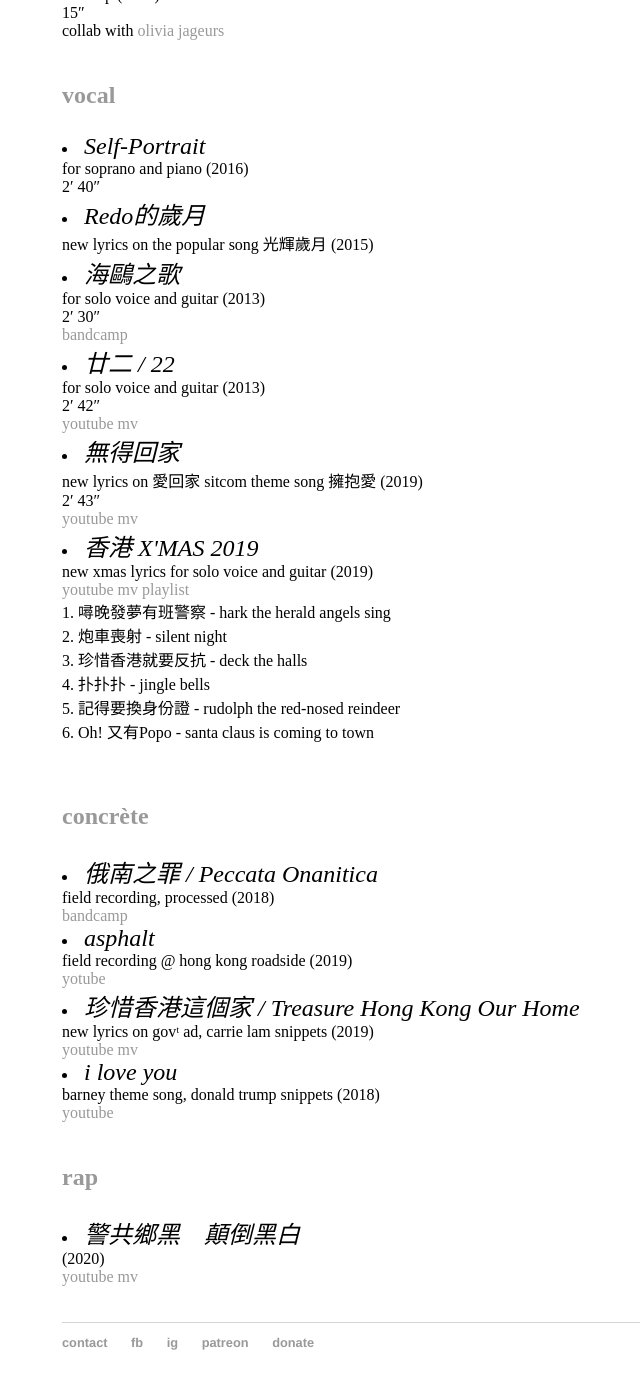
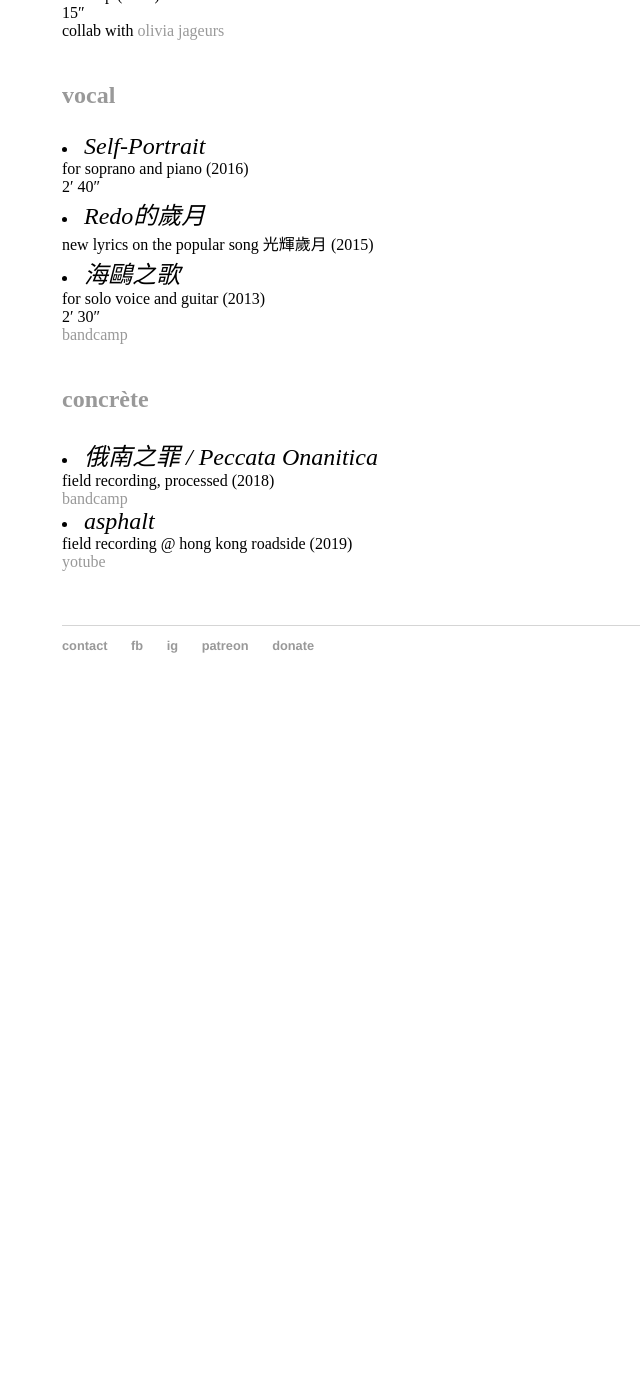
Before and after one commit to maksuihin/maksuihin.github.io, a Jekyll site: the page built from music.html, in a window 1280 px wide and 1400 px high, scrolled down 764 px. Shown: the top 1389 px of the window, without its empty margins (66-706 px from the left). Built offline with Jekyll 4.4.1, drawn with Linux system fonts in a browser that asks for light colours; after the commit the page ends 1467 px from its top, so only the background shows below that.

Commit message:
<!-- Update music.html -->

```diff
--- a/music.html
+++ b/music.html
@@ -50,7 +50,7 @@ title: Sui-hin Mak music/discog
 				<li><em><span lang="zh">海鷗之歌</span></em>
 				</br>for solo voice and guitar (2013)</br>2′ 30″
                                 </br><a href="https://maksuihin.bandcamp.com/track/-">bandcamp</a></li>
-
+<!--
 				<li><em><span lang="zh">廿二</span> / 22</em>
 				</br>for solo voice and guitar (2013)</br>2′ 42″
                                 </br><a href="https://www.youtube.com/watch?v=da59p-Q4Oxo">youtube mv</a></li>
@@ -69,9 +69,11 @@ title: Sui-hin Mak music/discog
                                 </br>4. 扑扑扑 - jingle bells
                                 </br>5. 記得要換身份證 - rudolph the red-nosed reindeer
                                 </br>6. Oh! 又有Popo - santa claus is coming to town</li>
-				</br>
 
 
+			</br>
+
+ -->
 				</u1>
 			</br>
 
@@ -84,21 +86,21 @@ title: Sui-hin Mak music/discog
 				</br>field recording @ hong kong roadside (2019)
 				</br><a href="https://www.youtube.com/watch?v=nptm0tStVeI">yotube</a></li>
 
-				<li><em><span lang="zh">珍惜香港這個家</span> / Treasure Hong Kong Our Home</em>
+<!--				<li><em><span lang="zh">珍惜香港這個家</span> / Treasure Hong Kong Our Home</em>
 				</br>new lyrics on govᵗ ad, carrie lam snippets (2019)
 				</br><a href="https://www.youtube.com/watch?v=B1wJjPpD7vA">youtube mv</a></li>
 
 				<li><em>i love you</em>
 				</br>barney theme song, donald trump snippets (2018)
 				</br><a href="https://www.youtube.com/watch?v=iVxsM55slkQ">youtube</a></li>
-
+-->
 			</br>
-
+<!--
 			<p><h2>rap</h2></p><u1>
 				<li><em><span lang="zh">警共鄉黑　顛倒黑白</span></em>
 				</br>(2020)
 				</br><a href="https://www.youtube.com/watch?v=Rue4M7I-Ycs">youtube mv</a></li>
-
+-->
 <!-- leave two </br>'s at the end but one between sections -->
 			</br></br>
 
```
